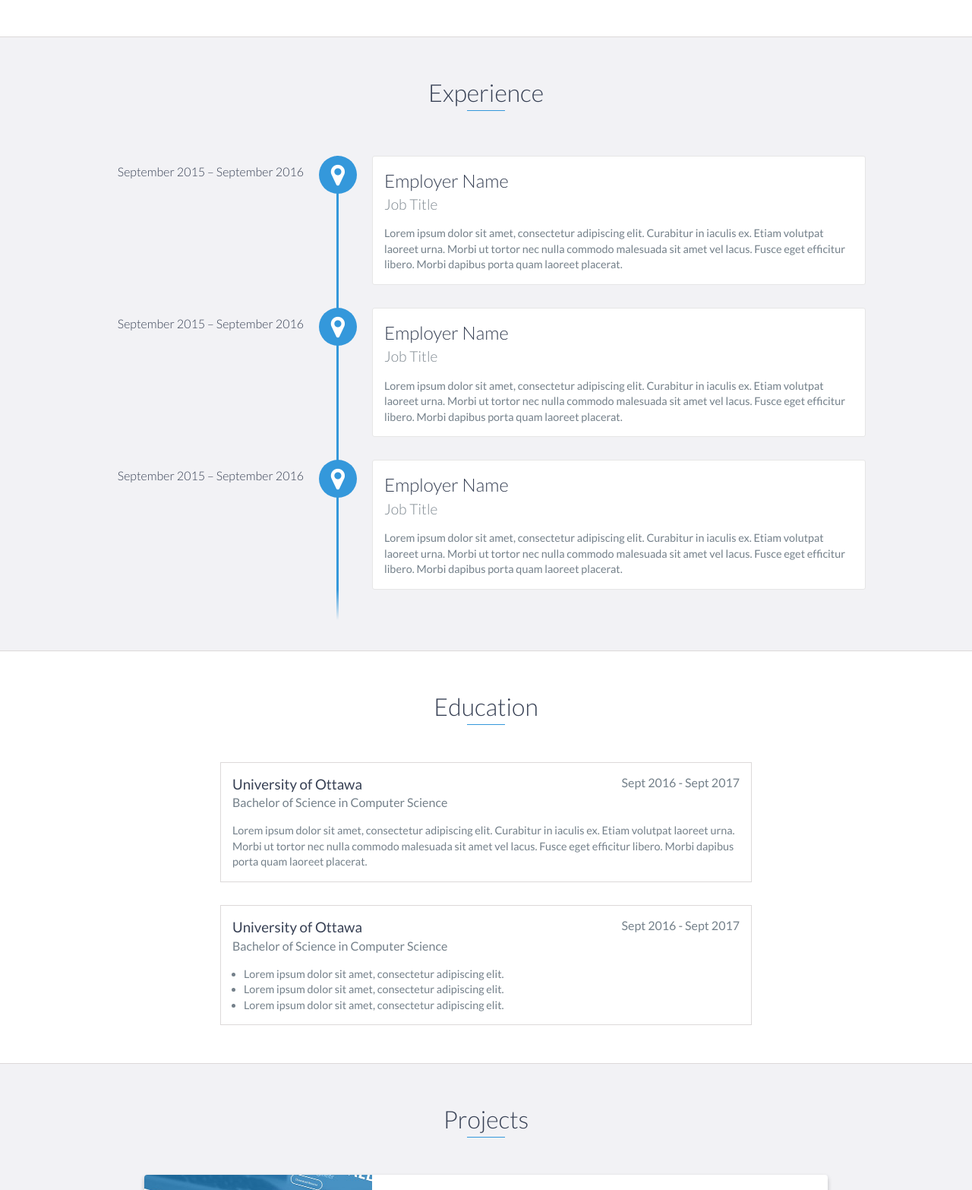
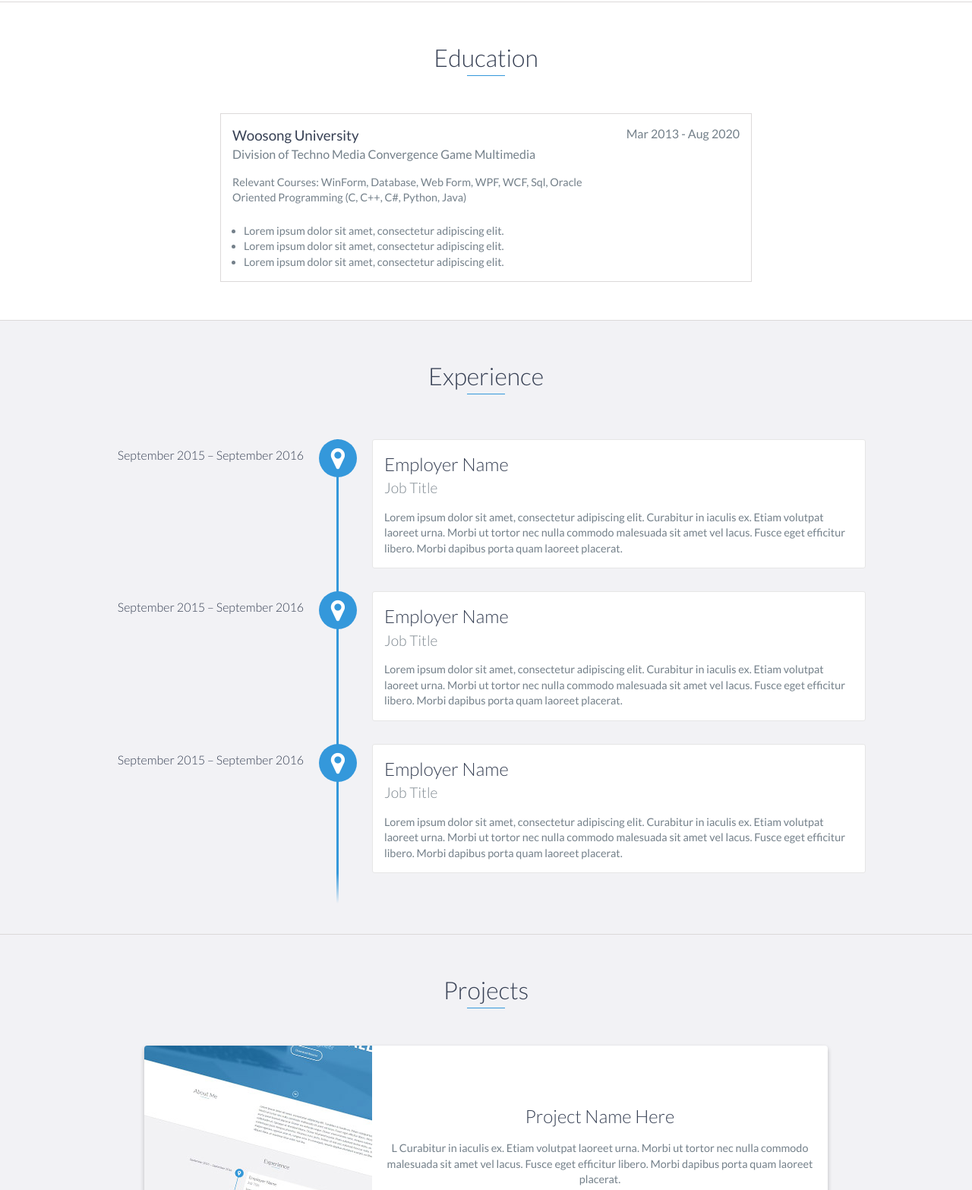
Before and after one commit to jinsu916/jinsu916.github.io, a website: page index.html in a window 1280 px wide. Shown: the part 1062-2628 px from the top of the page at 76% size. Drawn offline with nearby package versions, Linux system fonts and the light colour scheme.

Commit message:
Update index.html

```diff
--- a/index.html
+++ b/index.html
@@ -28,10 +28,10 @@
                 <a href="#about">About</a>
             </li>
             <li>
-                <a href="#experience">Experience</a>
+                <a href="#education">Experience</a>
             </li>
             <li>
-                <a href="#education">Education</a>
+                <a href="#experience">Education</a>
             </li>
             <li>
                 <a href="#projects">Projects</a>
@@ -73,15 +73,42 @@
                 </div>
                 <div class="col-md-8">
                     <p>
-                        Lorem ipsum dolor sit amet, consectetur adipiscing elit. Curabitur in iaculis ex. Etiam volutpat laoreet urna. Morbi ut tortor nec nulla commodo malesuada sit amet vel lacus. Fusce eget efficitur libero. Morbi dapibus porta quam laoreet placerat. Donec
-                        eu vehicula neque. Donec viverra lorem nunc, tempus euismod eros sollicitudin ut. Quisque et tincidunt libero. Donec id pharetra justo. Proin euismod lacinia dolor, eu scelerisque justo tempus pharetra. Vivamus nunc justo, finibus
-                        ut nisl sed, euismod rhoncus nulla. Proin sed magna egestas, egestas ante et, congue eros. In consequat, mauris dapibus tincidunt suscipit, ex libero aliquet diam, at maximus risus enim non leo.
+                        학과에서 프로그램을 배우고 프로그램에 흥미를 느껴 학교에서 주최하는 우송 비트 고급단계를 수료하고<br> 관련 프로젝트와 대회에 참가하며 능력을 길렀습니다.<br>
+                        같은 흥미가 있는 사람들과 몇 번의 프로젝트를 진행하며 성취감을 느끼었고 더 쓸모 있고 더 예쁜 프로그램을 만들고 싶습니다.<br>
+                        현재 저의 목표는 더욱 넓은 것을 배우고 만들어 깊이 있는 프로그래머가 되는 것입니다.
                     </p>
                 </div>
             </div>
         </div>
     </div>
     <!-- End #about -->
+
+    <div id="education">
+        <h2 class="heading">Education</h2>
+        <div class="education-block">
+            <h3>Woosong University</h3>
+            <span class="education-date">Mar 2013 - Aug 2020</span>
+            <h4>Division of Techno Media Convergence Game Multimedia</h4>
+            <p>
+                Relevant Courses: WinForm, Database, Web Form, WPF, WCF, Sql, Oracle<br>
+                Oriented Programming (C, C++, C#, Python, Java)
+            </p>
+            <br>
+            <ul>
+                <li>
+                    Lorem ipsum dolor sit amet, consectetur adipiscing elit.
+                </li>
+                <li>
+                    Lorem ipsum dolor sit amet, consectetur adipiscing elit.
+                </li>
+                <li>
+                    Lorem ipsum dolor sit amet, consectetur adipiscing elit.
+                </li>
+            </ul>
+        </div>
+        <!-- End .education-block -->
+    </div>
+    <!-- End #experience -->
 
     <div id="experience" class="background-alt">
         <h2 class="heading">Experience</h2>
@@ -111,38 +138,6 @@
             </div>
         </div>
     </div>
-    <!-- End #experience -->
-
-    <div id="education">
-        <h2 class="heading">Education</h2>
-        <div class="education-block">
-            <h3>University of Ottawa</h3>
-            <span class="education-date">Sept 2016 - Sept 2017</span>
-            <h4>Bachelor of Science in Computer Science</h4>
-            <p>
-                Lorem ipsum dolor sit amet, consectetur adipiscing elit. Curabitur in iaculis ex. Etiam volutpat laoreet urna. Morbi ut tortor nec nulla commodo malesuada sit amet vel lacus. Fusce eget efficitur libero. Morbi dapibus porta quam laoreet placerat.
-            </p>
-        </div>
-        <!-- End .education-block -->
-
-        <div class="education-block">
-            <h3>University of Ottawa</h3>
-            <span class="education-date">Sept 2016 - Sept 2017</span>
-            <h4>Bachelor of Science in Computer Science</h4>
-            <ul>
-                <li>
-                    Lorem ipsum dolor sit amet, consectetur adipiscing elit.
-                </li>
-                <li>
-                    Lorem ipsum dolor sit amet, consectetur adipiscing elit.
-                </li>
-                <li>
-                    Lorem ipsum dolor sit amet, consectetur adipiscing elit.
-                </li>
-            </ul>
-        </div>
-        <!-- End .education-block -->
-    </div>
     <!-- End #education -->
 
     <div id="projects" class="background-alt">
@@ -157,7 +152,7 @@
                     <div class="project-info">
                         <h3>Project Name Here</h3>
                         <p>
-                            Lorem ipsum dolor sit amet, consectetur adipiscing elit. Curabitur in iaculis ex. Etiam volutpat laoreet urna. Morbi ut tortor nec nulla commodo malesuada sit amet vel lacus. Fusce eget efficitur libero. Morbi dapibus porta quam laoreet placerat.
+                            L Curabitur in iaculis ex. Etiam volutpat laoreet urna. Morbi ut tortor nec nulla commodo malesuada sit amet vel lacus. Fusce eget efficitur libero. Morbi dapibus porta quam laoreet placerat.
                         </p>
                         <a href="#">View Project</a>
                     </div>
```
